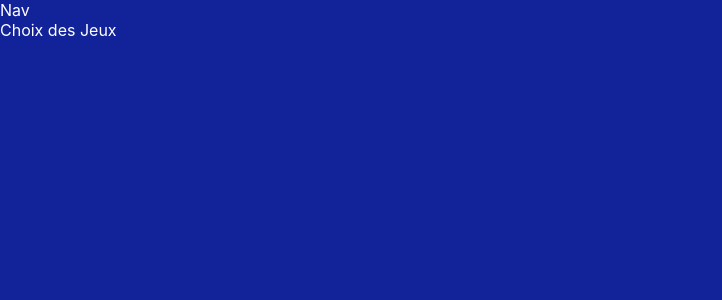
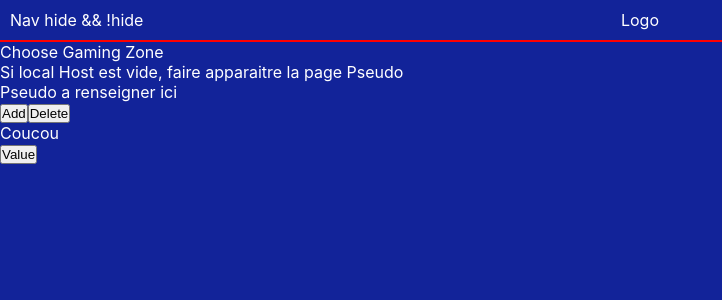
Before and after one commit to Y1N6/gamingzone, a React (Create React App) app: page / in a window 1280 px wide. Before the commit this address had no page. Shown: the top 300 px of the page, without its empty margins (0-722 px from the left). Built offline with nearby package versions, Linux system fonts and the light colour scheme.

Commit message:
Prepared doc navbar choose game and pseudo with localstorage

```diff
--- /dev/null
+++ b/src/components/Choose.js
@@ -0,0 +1,12 @@
+import "./styles/Choose.css"
+
+const Choose = () => {
+
+  return (
+    <div id="Choose">
+      <div>Choose Gaming Zone</div>
+      <div>Si local Host est vide, faire apparaitre la page Pseudo </div>
+    </div>
+  )
+}
+export default Choose
--- /dev/null
+++ b/src/components/Nav.js
@@ -0,0 +1,12 @@
+import "./styles/Nav.css"
+
+const Nav = () => {
+
+  return (
+    <div id="Nav">
+      <div className="Navbar">Nav hide && !hide</div>
+      <div className="logo">Logo</div>
+    </div>
+  )
+}
+export default Nav
--- /dev/null
+++ b/src/components/Pseudo.js
@@ -0,0 +1,28 @@
+import "./styles/Pseudo.css"
+
+const Pseudo = () => {
+
+  let Addlocalstorage = () => {
+        window.localStorage.setItem('name', 'Obaseki Nosa');
+    }
+
+    let Deletelocalstorage = () => {
+        window.localStorage.clear();
+    }
+
+    let Valuelocalstorage = () => {
+        let Pseudo = window.localStorage.getItem('name');
+        console.log(Pseudo)
+    }
+
+  return (
+    <div id="Pseudo">
+      <div>Pseudo a renseigner ici</div>
+      <button onClick={Addlocalstorage}>Add</button>
+      <button onClick={Deletelocalstorage}>Delete</button>
+      <div className="Pseudo">Coucou</div>
+      <button onClick={Valuelocalstorage}>Value</button>
+    </div>
+  )
+}
+export default Pseudo
--- /dev/null
+++ b/src/components/styles/Nav.css
@@ -0,0 +1,14 @@
+#Nav {
+    border-bottom: 2px red solid;
+    display: flex;
+    flex-direction: row;
+    justify-content: center;
+    align-items: center;
+    height: 40px;
+}
+
+.Navbar {
+    position: absolute;
+    left: 10px;
+    top: 10px;
+}
--- a/src/screens/Home.js
+++ b/src/screens/Home.js
@@ -1,11 +1,19 @@
 import "./styles/Home.css"
+
+import Nav from '../components/Nav'
+import Choose from '../components/Choose'
+import Pseudo from '../components/Pseudo'
 
 const Home = () => {
 
+
+
+
   return (
     <div id="Home">
-      <div>Nav</div>
-      <div>Choix des Jeux</div>
+      <Nav />
+      <Choose />
+      <Pseudo />
     </div>
   )
 }
```
Also changed, not shown: src/components/styles/Choose.css (added), src/components/styles/Pseudo.css (added).
